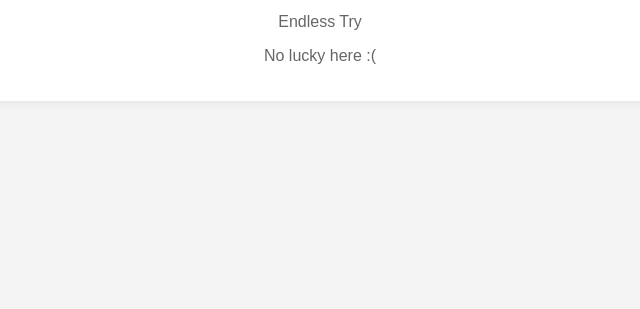
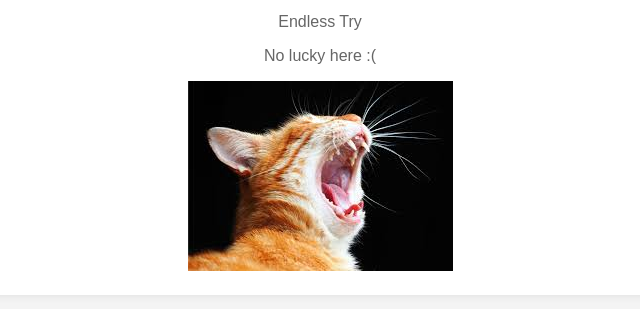
Before and after one commit to feexq/iit-lab4_5, a plain HTML site: page index.html in a window 1280 px wide. Shown: the part 221-530 px from the top of the page, without its empty margins (320-960 px from the left). Drawn offline with Linux system fonts and the light colour scheme.

Commit message:
update index.html

```diff
--- a/index.html
+++ b/index.html
@@ -10,6 +10,7 @@
         <p>This site is automatically updated with commits to GitHub.</p>
         <p>Endless Try</p>
         <P>No lucky here :(</P>
+        <img src="assets/cat.jpg"/>
     </div>
 </body>
 </html>
```
Also changed, not shown: assets/cat.jpg (added).
